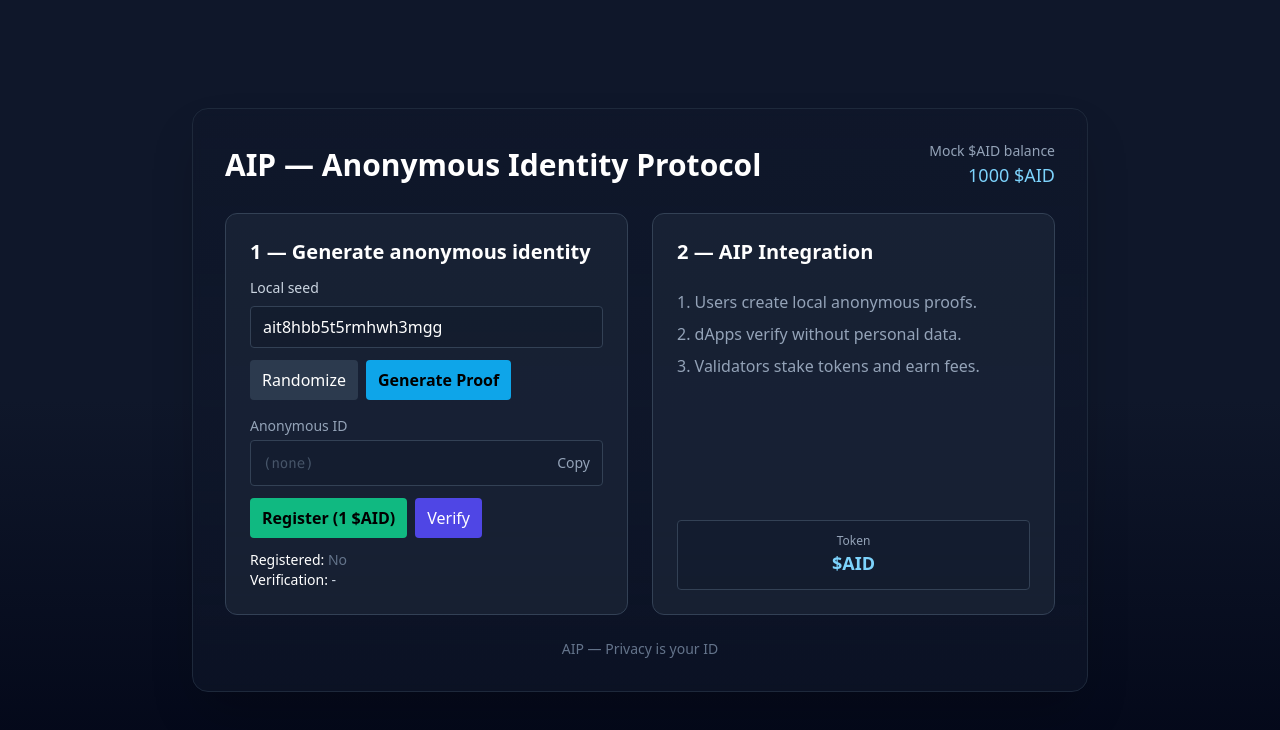
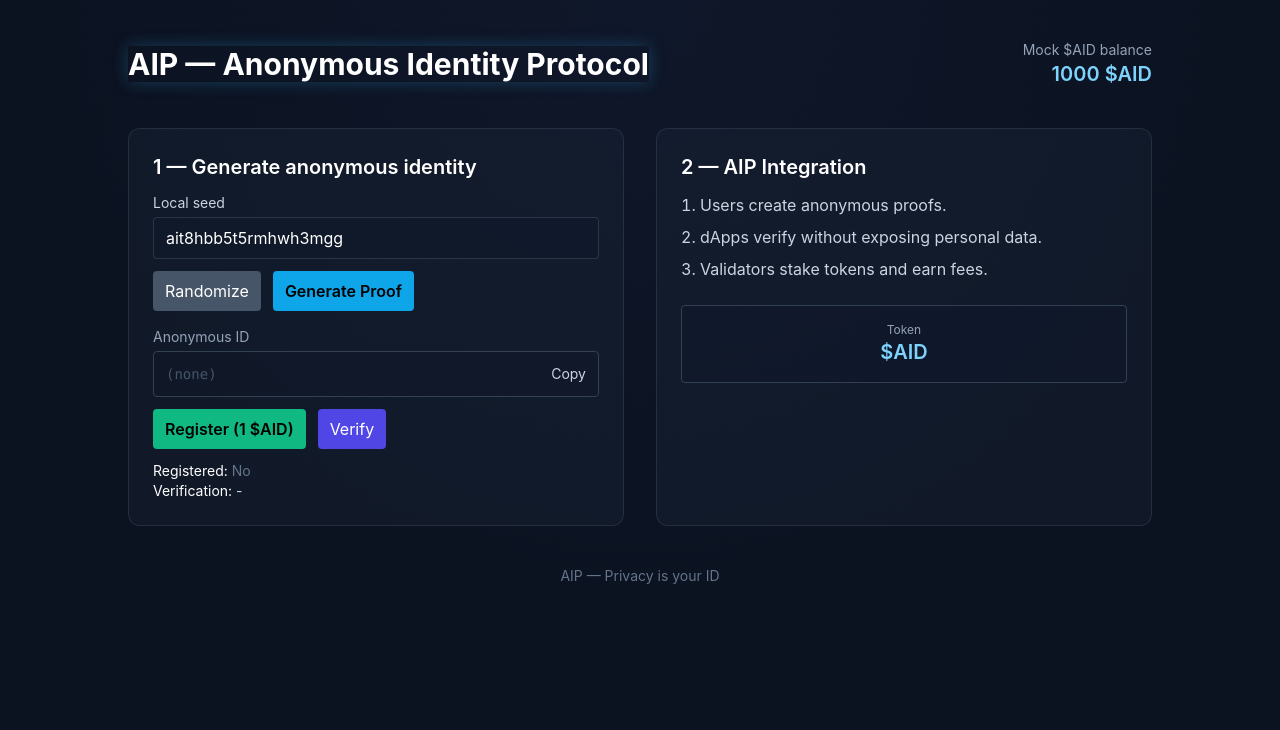
Before and after one commit to diegoangelgimenez-sys/AIP-Protocol, a Next.js app: page / in a window 1280 px wide. Shown: the top 730 px of the page. Built offline with nearby package versions, Linux system fonts and the light colour scheme.

Commit message:
Full UI rebuild with minimal glow + particles

```diff
--- a/pages/index.tsx
+++ b/pages/index.tsx
@@ -1,6 +1,7 @@
-import React, { useEffect, useState } from 'react';
+import { sign } from "crypto";
+import React, { useEffect, useState } from "react";
 
-const MOCK_REGISTRY_KEY = 'aip:mock_registry';
+const MOCK_REGISTRY_KEY = "aip:mock_registry";
 
 function randomSeed() {
   return Math.random().toString(36).slice(2) + Date.now().toString(36);
@@ -9,24 +10,26 @@ function randomSeed() {
 async function sha256Hex(message: string) {
   const enc = new TextEncoder();
   const data = enc.encode(message);
-  const digest = await crypto.subtle.digest('SHA-256', data);
+  const digest = await crypto.subtle.digest("SHA-256", data);
   return Array.from(new Uint8Array(digest))
-    .map(b => b.toString(16).padStart(2, '0'))
-    .join('');
+    .map((b) => b.toString(16).padStart(2, "0"))
+    .join("");
 }
 
 export default function Home() {
-  const [seed, setSeed] = useState<string>('');
-  const [hash, setHash] = useState<string>('');
-  const [registered, setRegistered] = useState<boolean>(false);
+  const [seed, setSeed] = useState("");
+  const [hash, setHash] = useState("");
+  const [registered, setRegistered] = useState(false);
   const [verification, setVerification] = useState<string | null>(null);
-  const [loading, setLoading] = useState<boolean>(false);
-  const [balance, setBalance] = useState<number>(1000);
-
-  useEffect(() => { setSeed(randomSeed()) }, []);
+  const [loading, setLoading] = useState(false);
+  const [balance, setBalance] = useState(1000);
 
   useEffect(() => {
-    const reg = JSON.parse(localStorage.getItem(MOCK_REGISTRY_KEY) || '[]');
+    setSeed(randomSeed());
+  }, []);
+
+  useEffect(() => {
+    const reg = JSON.parse(localStorage.getItem(MOCK_REGISTRY_KEY) || "[]");
     setRegistered(reg.includes(hash));
   }, [hash]);
 
@@ -36,7 +39,7 @@ export default function Home() {
       const nonce = randomSeed();
       const combined = `${seed}::${nonce}`;
       const h = await sha256Hex(combined);
-      const anonId = '0x' + h.slice(0, 40);
+      const anonId = "0x" + h.slice(0, 40);
       setHash(anonId);
       setVerification(null);
     } finally {
@@ -44,24 +47,28 @@ export default function Home() {
     }
   }
 
-  function handleRegisterOnChainMock() {
-    if (!hash) return alert('Generate a proof first');
-    if (balance < 1) return alert('Insufficient $AID (demo)');
-    const reg = JSON.parse(localStorage.getItem(MOCK_REGISTRY_KEY) || '[]');
+  function handleRegister() {
+    if (!hash) return alert("Generate a proof first");
+
+    if (balance < 1) return alert("Insufficient balance");
+
+    const reg = JSON.parse(localStorage.getItem(MOCK_REGISTRY_KEY) || "[]");
     if (!reg.includes(hash)) reg.push(hash);
+
     localStorage.setItem(MOCK_REGISTRY_KEY, JSON.stringify(reg));
+
     setRegistered(true);
-    setBalance(prev => Math.max(0, prev - 1));
+    setBalance((prev) => Math.max(0, prev - 1));
   }
 
-  function handleVerifyWithDappMock() {
+  function handleVerify() {
     setLoading(true);
     setTimeout(() => {
-      const reg = JSON.parse(localStorage.getItem(MOCK_REGISTRY_KEY) || '[]');
+      const reg = JSON.parse(localStorage.getItem(MOCK_REGISTRY_KEY) || "[]");
       const ok = reg.includes(hash);
-      setVerification(ok ? 'VALID' : 'INVALID');
+      setVerification(ok ? "VALID" : "INVALID");
       setLoading(false);
-    }, 700);
+    }, 600);
   }
 
   function copyHash() {
@@ -70,67 +77,124 @@ export default function Home() {
   }
 
   return (
-    <div className="min-h-screen bg-gradient-to-b from-slate-900 via-slate-900 to-slate-950 text-white p-6 flex items-center justify-center relative overflow-hidden">
-      <div className="max-w-4xl w-full bg-gradient-to-b from-slate-900/80 to-slate-900/60 rounded-2xl p-8 shadow-2xl border border-slate-800 backdrop-blur-sm">
+    <div className="min-h-screen relative text-white px-6 py-10 flex flex-col items-center">
+      <div className="particles" />
 
-        <header className="flex items-center gap-4 mb-6">
-          <h1 className="text-3xl font-semibold">AIP — Anonymous Identity Protocol</h1>
-          <div className="ml-auto text-right">
+      <div className="max-w-5xl w-full section-fade relative z-10">
+        <header className="mb-10 flex justify-between items-center">
+          <h1 className="text-3xl font-bold glow-soft">
+            AIP — Anonymous Identity Protocol
+          </h1>
+
+          <div className="text-right">
             <div className="text-sm text-slate-400">Mock $AID balance</div>
-            <div className="font-medium text-sky-300 text-lg">{balance} $AID</div>
+            <div className="text-sky-300 text-xl font-semibold">
+              {balance} $AID
+            </div>
           </div>
         </header>
 
-        <main className="grid grid-cols-1 md:grid-cols-2 gap-6">
+        <main className="grid grid-cols-1 md:grid-cols-2 gap-8">
+          <section className="card rounded-xl p-6 section-fade">
+            <h2 className="text-xl font-semibold mb-3">
+              1 — Generate anonymous identity
+            </h2>
 
-          <section className="bg-slate-800/60 rounded-xl p-6 border border-slate-700">
-            <h2 className="text-xl font-semibold mb-3">1 — Generate anonymous identity</h2>
-            <label className="block text-slate-300 text-sm mb-2">Local seed</label>
-            <input value={seed} onChange={e => setSeed(e.target.value)} className="w-full bg-slate-900/40 border border-slate-700 rounded px-3 py-2 mb-3 outline-none" />
+            <label className="block text-slate-300 text-sm mb-1">
+              Local seed
+            </label>
+            <input
+              value={seed}
+              onChange={(e) => setSeed(e.target.value)}
+              className="w-full rounded px-3 py-2 mb-3 outline-none"
+            />
 
-            <div className="flex gap-2">
-              <button onClick={() => setSeed(randomSeed())} className="px-3 py-2 rounded bg-slate-700/80 hover:bg-slate-700">Randomize</button>
-              <button onClick={handleGenerateProof} className="px-3 py-2 rounded bg-sky-500 hover:brightness-105 text-black font-semibold">{loading ? 'Generating...' : 'Generate Proof'}</button>
+            <div className="flex gap-3 mb-4">
+              <button
+                onClick={() => setSeed(randomSeed())}
+                className="px-3 py-2 rounded bg-slate-600 hover:bg-slate-500 transition"
+              >
+                Randomize
+              </button>
+
+              <button
+                onClick={handleGenerateProof}
+                className="px-3 py-2 rounded bg-sky-500 hover:brightness-110 text-black font-semibold"
+              >
+                {loading ? "Generating..." : "Generate Proof"}
+              </button>
             </div>
 
-            <div className="mt-4">
+            <div>
               <div className="text-slate-400 text-sm mb-1">Anonymous ID</div>
-              <div className="bg-slate-900/30 border border-slate-700 rounded p-3 flex items-center justify-between">
-                <code className="font-mono text-sm break-all">{hash || <span className="text-slate-600">(none)</span>}</code>
-                <button onClick={copyHash} className="text-slate-400 text-sm">Copy</button>
+              <div className="bg-slate-900/40 border border-slate-700 rounded p-3 flex justify-between items-center mb-3">
+                <code className="font-mono text-sm break-all">
+                  {hash || <span className="text-slate-600">(none)</span>}
+                </code>
+
+                <button
+                  onClick={copyHash}
+                  className="text-slate-300 text-sm hover:text-white"
+                >
+                  Copy
+                </button>
               </div>
 
-              <div className="mt-3 flex gap-2">
-                <button onClick={handleRegisterOnChainMock} className="px-3 py-2 rounded bg-emerald-500 text-black font-semibold">Register (1 $AID)</button>
-                <button onClick={handleVerifyWithDappMock} className="px-3 py-2 rounded bg-indigo-600">Verify</button>
+              <div className="flex gap-3">
+                <button
+                  onClick={handleRegister}
+                  className="px-3 py-2 rounded bg-emerald-500 text-black font-semibold"
+                >
+                  Register (1 $AID)
+                </button>
+
+                <button
+                  onClick={handleVerify}
+                  className="px-3 py-2 rounded bg-indigo-600 hover:bg-indigo-500 transition"
+                >
+                  Verify
+                </button>
               </div>
 
               <div className="mt-3 text-sm">
-                <div>Registered: <span className={`font-medium ${registered ? 'text-emerald-300' : 'text-slate-500'}`}>{registered ? 'Yes' : 'No'}</span></div>
-                <div>Verification: <span className="font-medium text-slate-300">{verification ?? '-'}</span></div>
+                <div>
+                  Registered:{" "}
+                  <span
+                    className={
+                      registered ? "text-emerald-300" : "text-slate-500"
+                    }
+                  >
+                    {registered ? "Yes" : "No"}
+                  </span>
+                </div>
+                <div>
+                  Verification:{" "}
+                  <span className="text-slate-300">
+                    {verification ?? "-"}
+                  </span>
+                </div>
               </div>
             </div>
           </section>
 
-          <aside className="bg-slate-800/60 rounded-xl p-6 border border-slate-700 flex flex-col gap-4">
-            <h2 className="text-xl font-semibold mb-2">2 — AIP Integration</h2>
-            <ol className="list-decimal list-inside text-slate-400 space-y-2">
-              <li>Users create local anonymous proofs.</li>
-              <li>dApps verify without personal data.</li>
+          <aside className="card rounded-xl p-6 section-fade">
+            <h2 className="text-xl font-semibold mb-3">2 — AIP Integration</h2>
+            <ol className="list-decimal list-inside text-slate-300 space-y-2">
+              <li>Users create anonymous proofs.</li>
+              <li>dApps verify without exposing personal data.</li>
               <li>Validators stake tokens and earn fees.</li>
             </ol>
-            <div className="p-3 mt-auto rounded bg-slate-900/40 border border-slate-700 text-center">
+
+            <div className="mt-6 p-4 text-center rounded bg-slate-900/50 border border-slate-700">
               <div className="text-xs text-slate-400">Token</div>
-              <div className="text-lg font-semibold text-sky-300">$AID</div>
+              <div className="text-sky-300 text-xl font-semibold">$AID</div>
             </div>
           </aside>
-
         </main>
 
-        <footer className="mt-6 text-sm text-slate-500 text-center">
+        <footer className="text-center mt-10 text-slate-500 text-sm">
           AIP — Privacy is your ID
         </footer>
-
       </div>
     </div>
   );
--- a/styles/globals.css
+++ b/styles/globals.css
@@ -2,7 +2,56 @@
 @tailwind components;
 @tailwind utilities;
 
+/* --- Global Theme --- */
 body {
-  background-color: #0B1220;
+  background: radial-gradient(circle at top, #0f172a, #0b1220 60%);
   color: white;
+  font-family: 'Inter', sans-serif;
+  margin: 0;
+  padding: 0;
+  overflow-x: hidden;
 }
+
+/* Smooth fade for sections */
+.section-fade {
+  animation: fadeIn 0.8s ease forwards;
+}
+
+@keyframes fadeIn {
+  from { opacity: 0; transform: translateY(10px); }
+  to   { opacity: 1; transform: translateY(0); }
+}
+
+/* --- Particles --- */
+.particles {
+  position: fixed;
+  inset: 0;
+  pointer-events: none;
+  z-index: 0;
+  background-image:
+    radial-gradient(circle, rgba(255,255,255,0.07) 1px, transparent 1px);
+  background-size: 3px 3px;
+  opacity: 0.25;
+  animation: particlesMove 18s linear infinite;
+}
+
+@keyframes particlesMove {
+  from { background-position: 0 0; }
+  to   { background-position: 300px 600px; }
+}
+
+/* --- Glow effect --- */
+.glow-soft {
+  box-shadow: 0 0 16px rgba(56, 189, 248, 0.25);
+}
+
+.card {
+  background: rgba(30, 41, 59, 0.35);
+  border: 1px solid rgba(148, 163, 184, 0.15);
+  backdrop-filter: blur(12px);
+}
+
+input {
+  background: rgba(15, 23, 42, 0.35);
+  border: 1px solid rgba(148, 163, 184, 0.2);
+}
--- a/tailwind.config.js
+++ b/tailwind.config.js
@@ -1,16 +1,13 @@
-/** @type {import('tailwindcss').Config} */
 module.exports = {
   content: [
-    "./pages/**/*.{js,jsx,ts,tsx}",
-    "./components/**/*.{js,jsx,ts,tsx}",
-    "./styles/**/*.{css}",
-    "./**/*.{js,jsx,ts,tsx}",
+    "./pages/**/*.{js,ts,jsx,tsx}",
+    "./components/**/*.{js,ts,jsx,tsx}",
   ],
   theme: {
     extend: {
       colors: {
-        aipcyan: "#00E0FF",
-        aipblue: "#006CFF",
+        aipcyan: "#3ddbf3",
+        aipblue: "#3b82f6",
       },
     },
   },
```
